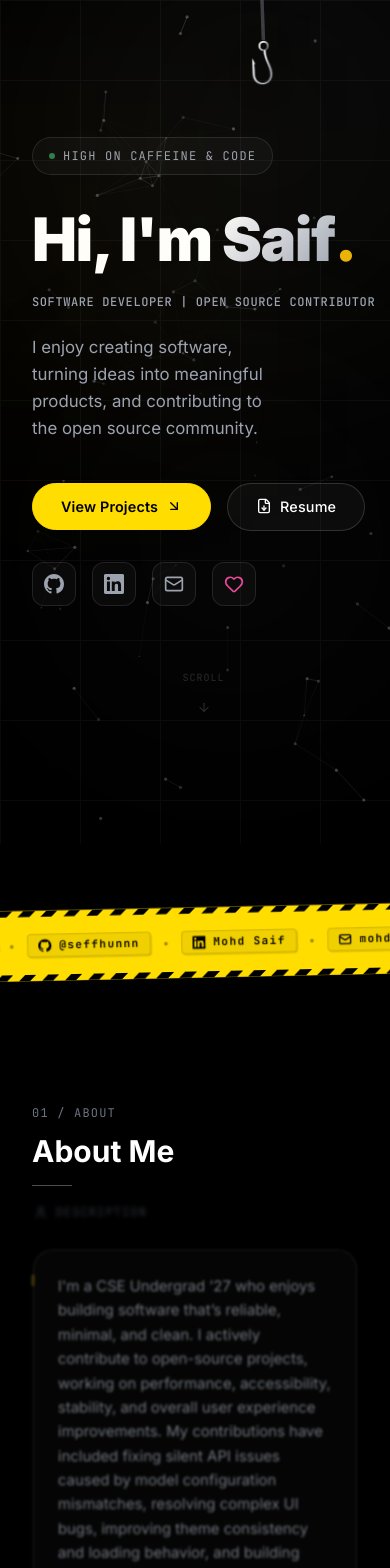
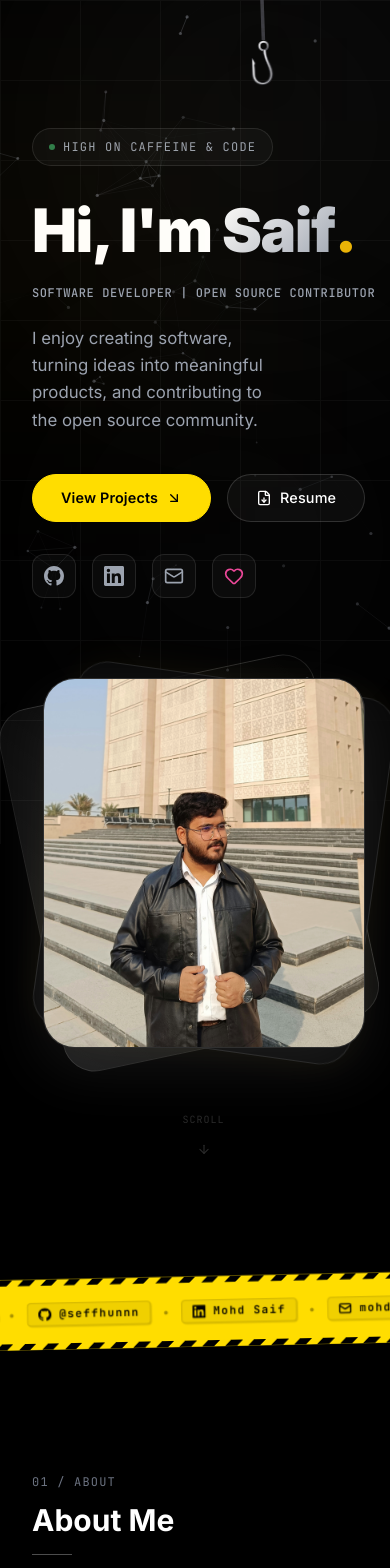
Before and after one commit to seffhunnn/Portfolio, a React (Vite) app: page / in a window 390 px wide. Shown: the top 1568 px of the page. Built offline with nearby package versions, Linux system fonts and the light colour scheme.

Commit message:
feat: improve mobile responsiveness in projects carousel and fix hero top cutoff

```diff
--- a/src/App.jsx
+++ b/src/App.jsx
@@ -36,9 +36,7 @@ export default function App() {
       <ScrollSpy />
       <HangingHook />
       <main className="relative z-10">
-        <ScrollRevealWrapper>
-          <Hero />
-        </ScrollRevealWrapper>
+        <Hero />
 
         <RunningLabel />
 
--- a/src/components/Hero.jsx
+++ b/src/components/Hero.jsx
@@ -1,4 +1,4 @@
-import { useRef } from 'react'
+import { useRef, useState, useEffect } from 'react'
 import { motion, useScroll, useTransform, useMotionTemplate, useSpring } from 'framer-motion'
 import { ArrowDown, Mail, FileDown, Heart } from 'lucide-react'
 import { personal } from '../data'
@@ -12,7 +12,7 @@ const GithubIcon = ({ size = 20 }) => (
 
 const LinkedinIcon = ({ size = 20 }) => (
   <svg viewBox="0 0 24 24" width={size} height={size} fill="currentColor">
-    <path d="M20.447 20.452h-3.554v-5.569c0-1.328-.027-3.037-1.852-3.037-1.853 0-2.136 1.445-2.136 2.939v5.667H9.351V9h3.414v1.561h.046c.477-.9 1.637-1.85 3.37-1.85 3.601 0 4.267 2.37 4.267 5.455v6.286zM5.337 7.433a2.062 2.062 0 0 1-2.063-2.065 2.064 2.064 0 1 1 2.063 2.065zm1.782 13.019H3.555V9h3.564v11.452zM22.225 0H1.771C.792 0 0 .774 0 1.729v20.542C0 23.227.792 24 1.771 24h20.451C23.2 24 24 23.227 24 22.271V1.729C24 .774 23.2 0 22.222 0h.003z" />
+    <path d="M20.447 20.452h-3.554v-5.569c0-1.328-.027-3.037-1.852-3.037-1.853 0-2.136 1.445-2.136 2.939v5.667H9.351V9h3.414v1.561h.046c.477-.9 1.637-1.85 3.37-1.85 3.601 0 4.267 2.37 4.267 5.455v6.286zM5.337 7.433a2.062 2.062 0 0 1-2.063-2.065 2.064 2.064 0 1 1 2.063 2.065zm1.782 13.019H3.555V9h3.564v11.452zM22.225 0H1.771C.792 0 0 .774 0 1.729v20.542C0 23.227.792 24 1.771 24h20.451C23.2 24 24 23.227 24 22.271V1.729C24 .774 23.2 0 22.225 0h.003z" />
   </svg>
 )
 
@@ -36,6 +36,16 @@ const itemVariants = {
 
 export default function Hero() {
   const heroRef = useRef(null)
+  const [isMobile, setIsMobile] = useState(false)
+
+  useEffect(() => {
+    const handleResize = () => {
+      setIsMobile(window.innerWidth < 768)
+    }
+    handleResize()
+    window.addEventListener('resize', handleResize)
+    return () => window.removeEventListener('resize', handleResize)
+  }, [])
 
   // Track the scroll progress of the hero section relative to the viewport
   const { scrollYProgress } = useScroll({
@@ -54,6 +64,11 @@ export default function Hero() {
   const opacity = useTransform(smoothProgress, [0, 0.75], [1, 0])
   const scale = useTransform(smoothProgress, [0, 0.75], [1, 0.92])
   const y = useTransform(smoothProgress, [0, 0.75], [0, -100])
+
+  // Disable exit transformations on mobile to avoid layouts shifting up and cutting off the top
+  const exitOpacity = isMobile ? 1 : opacity
+  const exitScale = isMobile ? 1 : scale
+  const exitY = isMobile ? 0 : y
 
   // Image transformations
   const grayscaleValue = useTransform(smoothProgress, [0, 0.35], [0, 100])
@@ -79,11 +94,11 @@ export default function Hero() {
   const scrollToContact = () => scrollTo('#social')
 
   return (
-    <section ref={heroRef} id="hero" className="relative min-h-screen flex items-center overflow-hidden">
-      <div className="section-container relative z-10 pt-24 pb-20">
+    <section ref={heroRef} id="hero" className="relative min-h-screen flex items-start lg:items-center overflow-x-hidden">
+      <div className="section-container relative z-10 pt-32 pb-16 lg:pt-24 lg:pb-20">
         <motion.div
           className="flex flex-col lg:flex-row items-center justify-center gap-8 lg:gap-0 w-full"
-          style={{ opacity, scale, y }}
+          style={{ opacity: exitOpacity, scale: exitScale, y: exitY }}
           variants={containerVariants}
           initial="hidden"
           animate="visible"
@@ -205,7 +220,7 @@ export default function Hero() {
           {/* Right side - Image */}
           <motion.div
             variants={itemVariants}
-            className="relative hidden lg:flex justify-center items-center flex-shrink-0"
+            className="relative flex justify-center items-center flex-shrink-0 mt-12 lg:mt-0"
           >
             <div className="relative group">
               {/* Premium layered glassmorphic frames with scroll parallax */}
--- a/src/components/Projects.jsx
+++ b/src/components/Projects.jsx
@@ -143,7 +143,7 @@ function ProgressText({ projectsProgress }) {
   return <>{value}%</>
 }
 
-function SphereCardWrapper({ project, index, smoothProgress, radius }) {
+function SphereCardWrapper({ project, index, smoothProgress, radius, isMobile }) {
 
   const ANGLE_STEP = 55 // Degrees of separation between cards
 
@@ -158,7 +158,12 @@ function SphereCardWrapper({ project, index, smoothProgress, radius }) {
   const x = useTransform(rotateY, angleSamples, xSamples.map(val => val * radius))
   const z = useTransform(rotateY, angleSamples, zSamples.map(val => val * radius))
   const scale = useTransform(rotateY, angleSamples, scaleSamples)
-  const opacity = useTransform(rotateY, angleSamples, opacitySamples)
+
+  // Responsive opacity configuration to prevent overlapping cards on narrow screens
+  const desktopOpacity = useTransform(rotateY, angleSamples, opacitySamples)
+  const mobileOpacity = useTransform(rotateY, [-40, -20, 0, 20, 40], [0, 0, 1, 0, 0])
+  const opacity = isMobile ? mobileOpacity : desktopOpacity
+
   const zIndex = useTransform(rotateY, angleSamples, zIndexSamples)
   const pointerEvents = useTransform(rotateY, angleSamples, pointerEventsSamples)
 
@@ -227,10 +232,12 @@ export default function Projects() {
 
   // Responsive radius calculation
   const [radius, setRadius] = useState(500)
+  const [isMobile, setIsMobile] = useState(false)
 
   useEffect(() => {
     const handleResize = () => {
       const w = window.innerWidth
+      setIsMobile(w < 768)
       if (w < 640) {
         setRadius(w * 0.45)
       } else if (w < 1024) {
@@ -285,6 +292,7 @@ export default function Projects() {
               index={index}
               smoothProgress={smoothProgress}
               radius={radius}
+              isMobile={isMobile}
             />
           ))}
         </div>
--- a/src/index.css
+++ b/src/index.css
@@ -124,7 +124,8 @@ body {
 .section-container {
   max-width: 1150px;
   margin: 0 auto;
-  padding: 0 2rem;
+  padding-left: 2rem;
+  padding-right: 2rem;
 }
 
 /* Gradient text */
```
